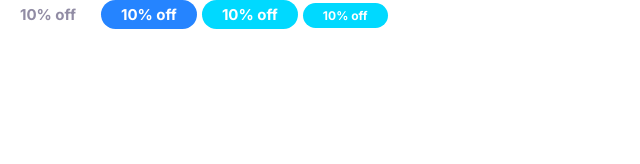
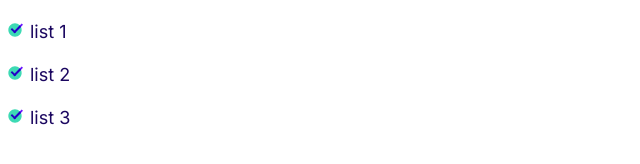
Before and after one commit to UzumakiAmir/moshify_website, a plain HTML site: page index.html in a window 1280 px wide. Shown: the whole page, without its empty margins (0-640 px from the left). Drawn offline with Linux system fonts and the light colour scheme; a web font is replaced by a local one.

Commit message:
build the list component.

```diff
--- a/css/style.css
+++ b/css/style.css
@@ -97,7 +97,7 @@ a{
  .badge--small{
      font-size: 1.6rem;
  }
- @media screen and (min-width:1024px){
+@media screen and (min-width:1024px){
     .badge{
         font-size: 1.5rem;
     }
@@ -105,3 +105,28 @@ a{
         font-size:1.2rem;
     }
 }
+
+/* Lists */
+.list{
+    list-style: none;
+    padding-left: 0;
+    color: var(--color-headings);
+}
+.list--inline .list__item{
+    display: inline-block;
+    /* when we use inline-block inested of inline then we could set the margin for that */
+    margin-right: 2rem;
+}
+ .list--tick{
+     list-style-image: url(/images/tick.svg);
+     padding-left: 3rem;
+ }
+ .list--tick .list__item{
+     padding-left: 1rem;
+     margin-bottom: 1.6rem;
+ }
+ @media screen and (min-width:1024px){
+    .list--tick .list__item{
+        padding-left: 0;
+    }
+ }
--- a/index.html
+++ b/index.html
@@ -15,9 +15,10 @@
     <link rel="stylesheet" href="css/style.css" />
   </head>
   <body>
-    <span class="badge">10% off</span>
-    <span class="badge badge--primary">10% off</span>
-    <span class="badge badge--secondary">10% off</span>
-    <span class="badge badge--secondary badge--small">10% off</span>
+    <ul class="list list--tick">
+      <li class="list__item">list 1</li>
+      <li class="list__item">list 2</li>
+      <li class="list__item">list 3</li>
+    </ul>
   </body>
 </html>
```
Also changed, not shown: components/lists.html (added, +5 -0 lines), images/tick.svg (added).
